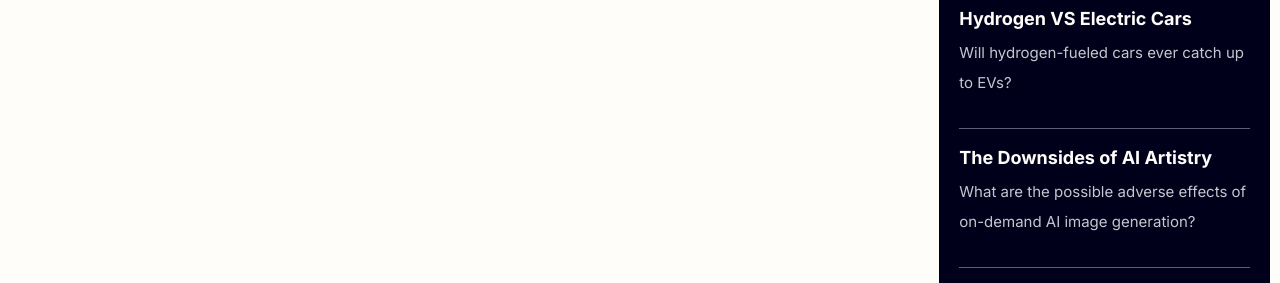
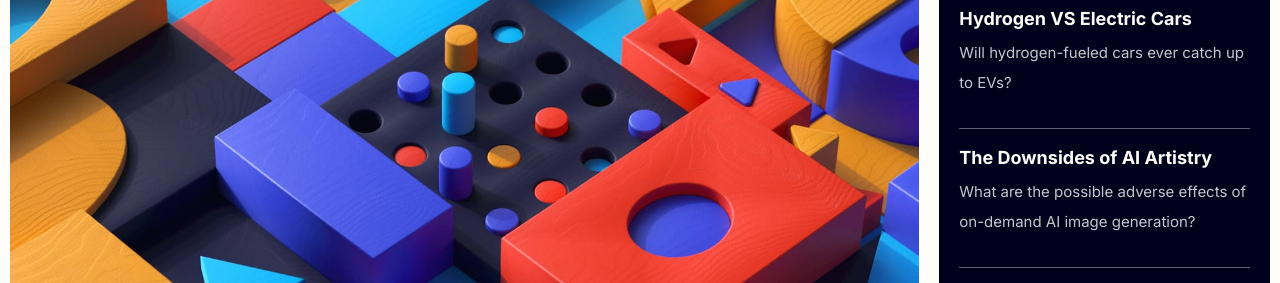
Before and after one commit to Mart-Filipowicz-Front/News-website---main-homepage---project-Frontend-Mentor, a plain HTML site: page index.html in a window 1280 px wide. Shown: the part 185-468 px from the top of the page. Drawn offline with Linux system fonts and the light colour scheme; the site is published under a folder, as on GitHub Pages, so addresses that start at the root find nothing; a script that the page names is missing.

Commit message:
Update main.css
changed wrong path img header

```diff
--- a/css/main.css
+++ b/css/main.css
@@ -66,7 +66,7 @@ body {
   margin: 1em;
 }
 .header__img {
-  background-image: url("/img/image-web-3-mobile.jpg");
+  background-image: url("../img/image-web-3-mobile.jpg");
   background-size: cover;
   width: 100%;
   margin-top: 12em;
@@ -234,7 +234,7 @@ body {
   }
   .header__img {
     width: 100%;
-    background-image: url("/img/image-web-3-desktop.jpg");
+    background-image: url("../img/image-web-3-desktop.jpg");
     background-size: cover;
   }
   .header__content {
```
